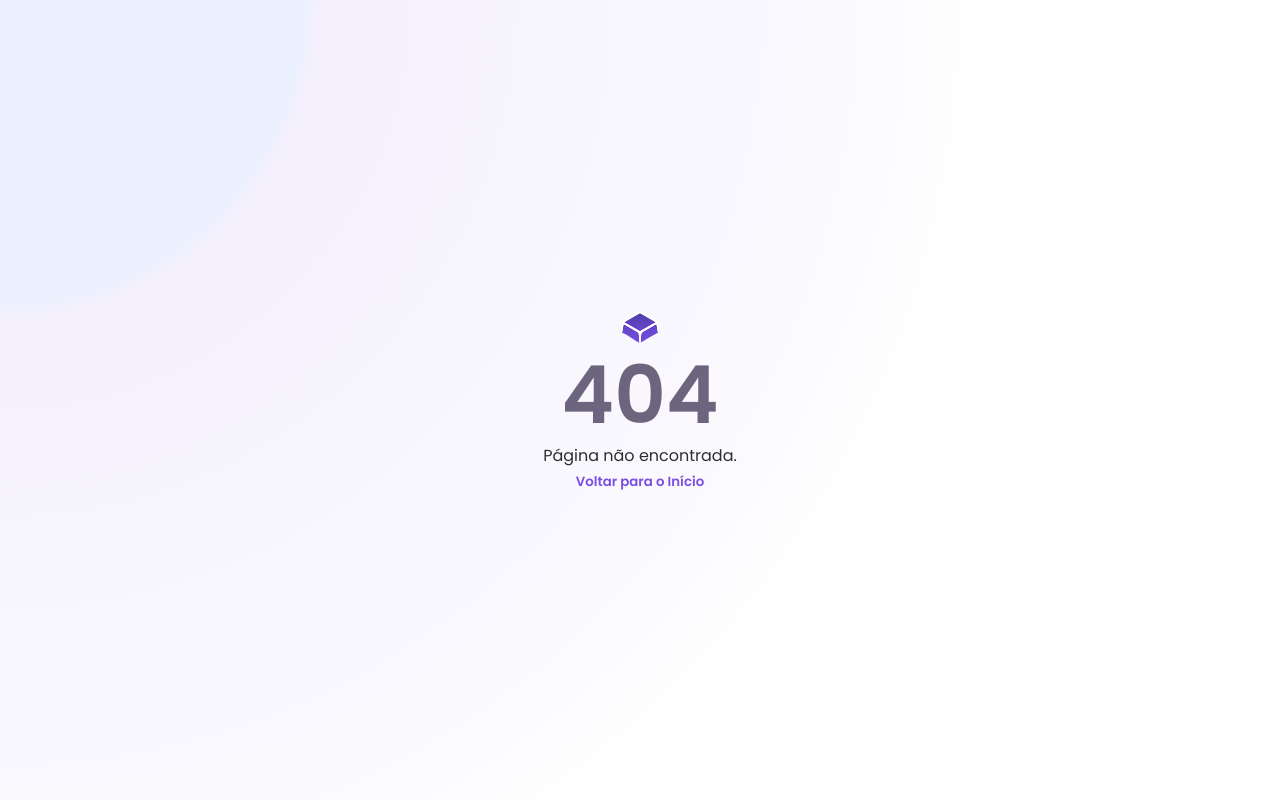
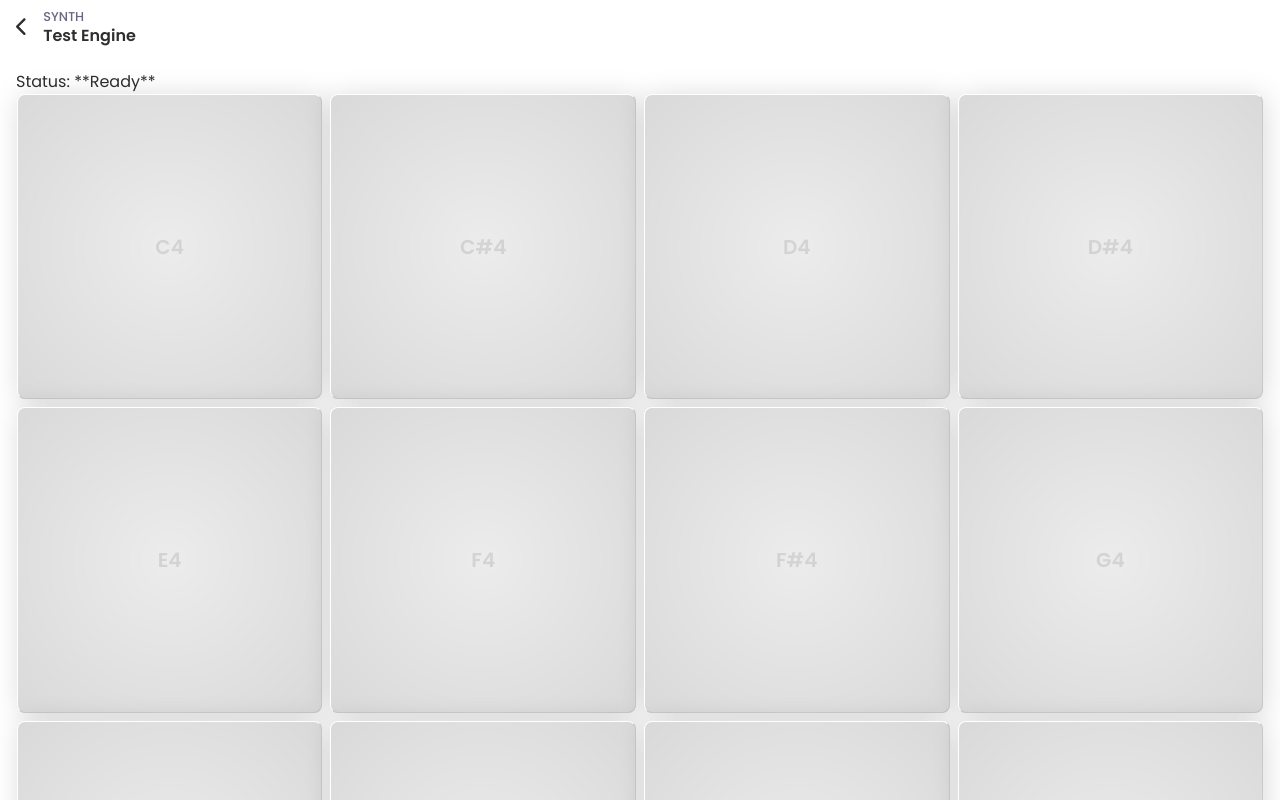
Before and after one commit to wduos/inspectr-react, a React (Vite) app: page /synth in a window 1280 px wide. Before the commit this address had no page. Shown: the top 800 px of the page. Built offline with nearby package versions, Linux system fonts and the light colour scheme.

Commit message:
added test synth

```diff
--- a/src/App.jsx
+++ b/src/App.jsx
@@ -3,6 +3,7 @@ import Home from "./pages/Home/Home";
 import NotFound from "./pages/NotFound/NotFound";
 import Inbound from "./pages/Inbound/Inbound";
 import ListSKU from "./pages/Outbound/Outbound";
+import Synth from "./pages/Synth/Synth";
 
 export default function App() {
   return (
@@ -11,6 +12,7 @@ export default function App() {
         <Route path="/" element={<Home />} />
         <Route path="/inbound" element={<Inbound />} />
         <Route path="/outbound" element={<ListSKU />} />
+        <Route path="/synth" element={<Synth />} />
         <Route path="*" element={<NotFound />} />
       </Routes>
     </>
--- /dev/null
+++ b/src/Hooks/useSynth/useSynth.jsx
@@ -0,0 +1,61 @@
+import { useRef, useEffect, useState, useCallback } from "react";
+
+export function useSynth() {
+  const audioCtxRef = useRef(null);
+  const [isPlaying, setIsPlaying] = useState(false);
+
+  // Initialize or resume the AudioContext on user interaction
+  const initContext = () => {
+    if (!audioCtxRef.current) {
+      const AudioContext = window.AudioContext || window.webkitAudioContext;
+      audioCtxRef.current = new AudioContext();
+    }
+    if (audioCtxRef.current.state === "suspended") {
+      audioCtxRef.current.resume();
+    }
+  };
+
+  const playTone = useCallback((frequency = 440, duration = 1000) => {
+    initContext();
+    const ctx = audioCtxRef.current;
+    if (!ctx) return;
+
+    // 1. Create nodes
+    const oscillator = ctx.createOscillator();
+    const gainNode = ctx.createGain();
+
+    // 2. Configure oscillator and gain
+    oscillator.type = "sine";
+    oscillator.frequency.setValueAtTime(frequency, ctx.currentTime);
+
+    gainNode.gain.setValueAtTime(0.1, ctx.currentTime);
+
+    // 3. Connect nodes: Oscillator -> Gain -> Destination
+    oscillator.connect(gainNode);
+    gainNode.connect(ctx.destination);
+
+    // 4. Trigger playback
+    oscillator.start();
+    setIsPlaying(true);
+
+    // 5. Automatically stop after the specified duration
+    const timer = setTimeout(() => {
+      oscillator.stop();
+      oscillator.disconnect();
+      setIsPlaying(false);
+    }, duration);
+
+    return () => clearTimeout(timer);
+  }, []);
+
+  // Cleanup on unmount
+  useEffect(() => {
+    return () => {
+      if (audioCtxRef.current) {
+        audioCtxRef.current.close();
+      }
+    };
+  }, []);
+
+  return { playTone, isPlaying };
+}
--- a/src/index.css
+++ b/src/index.css
@@ -92,6 +92,15 @@ svg {
 .mtop {
   margin-top: 1rem;
 }
+.flex-5 {
+  display: flex;
+  align-items: center;
+  justify-content: center;
+  gap: 0.5rem;
+}
+.flex-wrap {
+  flex-wrap: wrap;
+}
 .center {
   display: block;
   text-align: center;
--- a/src/pages/Home/Home.jsx
+++ b/src/pages/Home/Home.jsx
@@ -1,6 +1,7 @@
 import "./Home.css";
 import inspectrLogo from "../../assets/graphics/logo-v2.svg";
 import HomeButton from "../../components/HomeButton/HomeButton";
+import { Link } from "react-router-dom";
 
 export default function Home() {
   const pageList = [
@@ -49,7 +50,8 @@ export default function Home() {
         ))}
       </section>
 
-      <small className="center opaque">
+      <div className="flex-5 opaque">
+        <small className="center">
           <a
             href="https://github.com/wduos/"
             target="_blank"
@@ -60,6 +62,12 @@ export default function Home() {
             </svg>
           </a>
         </small>
+        <Link to="/synth">
+          <svg xmlns="http://www.w3.org/2000/svg" viewBox="0 0 448 512">
+            <path d="M160.5-26.4c9.3-7.8 23-7.5 31.9 .9 12.3 11.6 23.3 24.4 33.9 37.4 13.5 16.5 29.7 38.3 45.3 64.2 5.2-6.8 10-12.8 14.2-17.9 1.1-1.3 2.2-2.7 3.3-4.1 7.9-9.8 17.7-22.1 30.8-22.1 13.4 0 22.8 11.9 30.8 22.1 1.3 1.7 2.6 3.3 3.9 4.8 10.3 12.4 24 30.3 37.7 52.4 27.2 43.9 55.6 106.4 55.6 176.6 0 123.7-100.3 224-224 224S0 411.7 0 288c0-91.1 41.1-170 80.5-225 19.9-27.7 39.7-49.9 54.6-65.1 8.2-8.4 16.5-16.7 25.5-24.2zM225.7 416c25.3 0 47.7-7 68.8-21 42.1-29.4 53.4-88.2 28.1-134.4-4.5-9-16-9.6-22.5-2l-25.2 29.3c-6.6 7.6-18.5 7.4-24.7-.5-17.3-22.1-49.1-62.4-65.3-83-5.4-6.9-15.2-8-21.5-1.9-18.3 17.8-51.5 56.8-51.5 104.3 0 68.6 50.6 109.2 113.7 109.2z" />
+          </svg>
+        </Link>
+      </div>
     </div>
   );
 }
--- /dev/null
+++ b/src/pages/Synth/Synth.css
@@ -0,0 +1,29 @@
+.Synth {
+  margin-top: 3.3rem;
+  padding: 1rem;
+  height: calc(100vh - 3.3rem);
+  background-color: white;
+}
+
+.key {
+  width: calc(25% - 0.4rem);
+  aspect-ratio: 1/1;
+  border-radius: var(--radius-1);
+  box-shadow: 2px 2px 2cap rgba(0, 0, 0, 0.15);
+  border-top: solid 1px white;
+  border-left: solid 1px white;
+  border-bottom: solid 1px rgba(0, 0, 0, 0.075);
+  border-right: solid 1px rgba(0, 0, 0, 0.075);
+  background-color: rgba(0, 0, 0, 0.075);
+  background-color: white;
+  background-image: radial-gradient(rgba(0, 0, 0, 0.075), rgba(0, 0, 0, 0.15));
+  font-weight: 700;
+  font-size: 1.25rem;
+  color: rgba(0, 0, 0, 0.1);
+}
+.key:focus {
+  background-image: radial-gradient(white, var(--accent-opaque));
+  outline: solid 3px var(--accent-opaque);
+  box-shadow: 0 0 10px var(--accent-opaque-1);
+  color: var(--accent-opaque);
+}
--- /dev/null
+++ b/src/pages/Synth/Synth.jsx
@@ -0,0 +1,48 @@
+import "./Synth.css";
+import { useSynth } from "../../Hooks/useSynth/useSynth";
+import Header from "../../components/Header/Header";
+
+export default function Synth() {
+  const { playTone, isPlaying } = useSynth();
+
+  const notes = [
+    { name: "C4", freq: 261.63 },
+    { name: "C#4", freq: 277.18 },
+    { name: "D4", freq: 293.66 },
+    { name: "D#4", freq: 311.13 },
+    { name: "E4", freq: 329.63 },
+    { name: "F4", freq: 349.23 },
+    { name: "F#4", freq: 369.99 },
+    { name: "G4", freq: 392.0 },
+    { name: "G#4", freq: 415.3 },
+    { name: "A4", freq: 440.0 },
+    { name: "A#4", freq: 466.16 },
+    { name: "B4", freq: 493.88 },
+    { name: "C5", freq: 523.25 },
+    { name: "C#5", freq: 554.37 },
+    { name: "D5", freq: 587.33 },
+    { name: "D#5", freq: 622.25 },
+  ];
+
+  return (
+    <>
+      <Header backToUrl="/" titleTop="Synth" titleBottom="Test Engine" />
+
+      <div className="Synth">
+        <p>Status: **{isPlaying ? "Playing Note" : "Ready"}**</p>
+
+        <div className="flex-5 flex-wrap">
+          {notes.map((note) => (
+            <button
+              key={note.name}
+              className="key"
+              onClick={() => playTone(note.freq, 800)}
+            >
+              {note.name}
+            </button>
+          ))}
+        </div>
+      </div>
+    </>
+  );
+}
```
Lines whose indentation alone changed are shown as unchanged.
